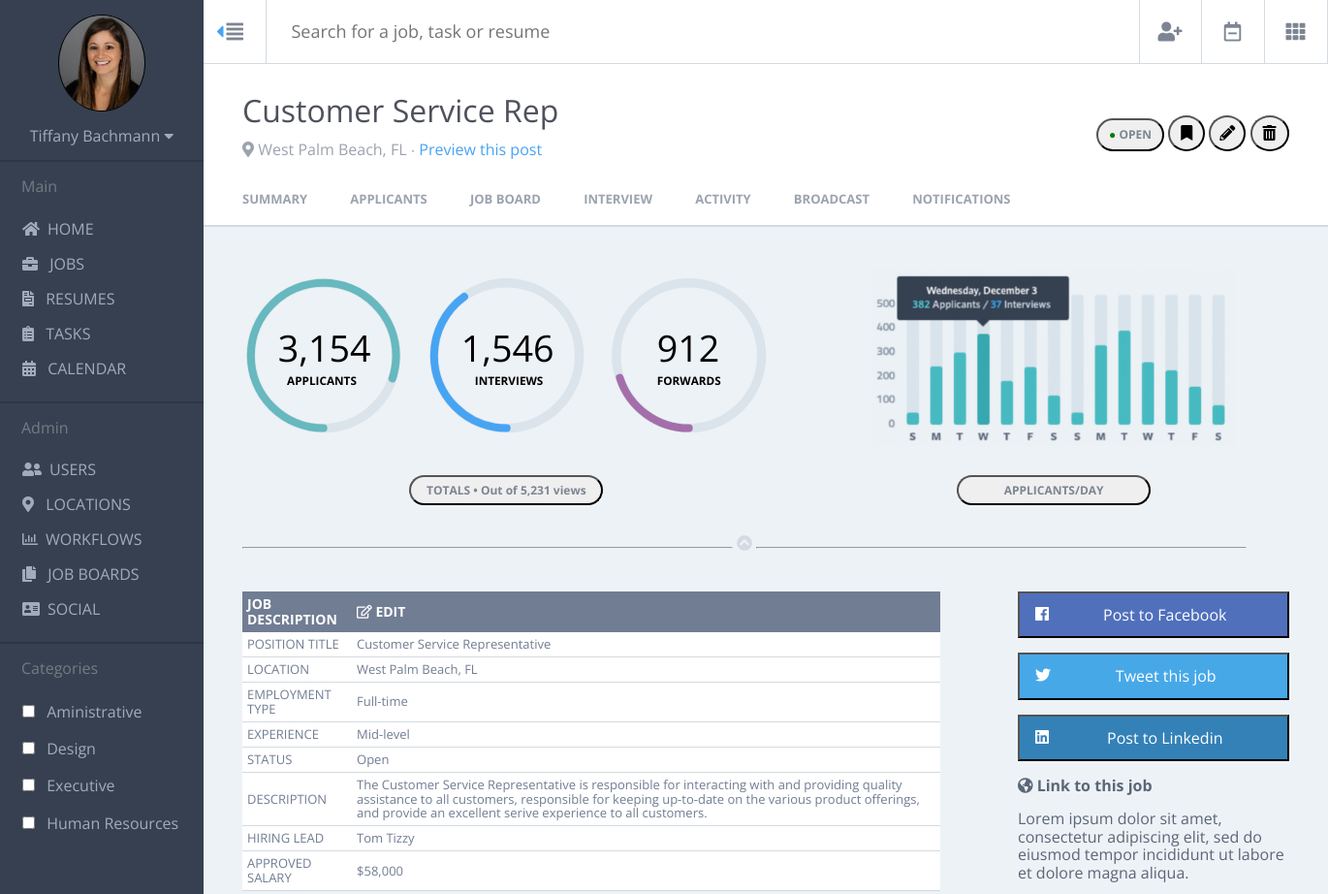
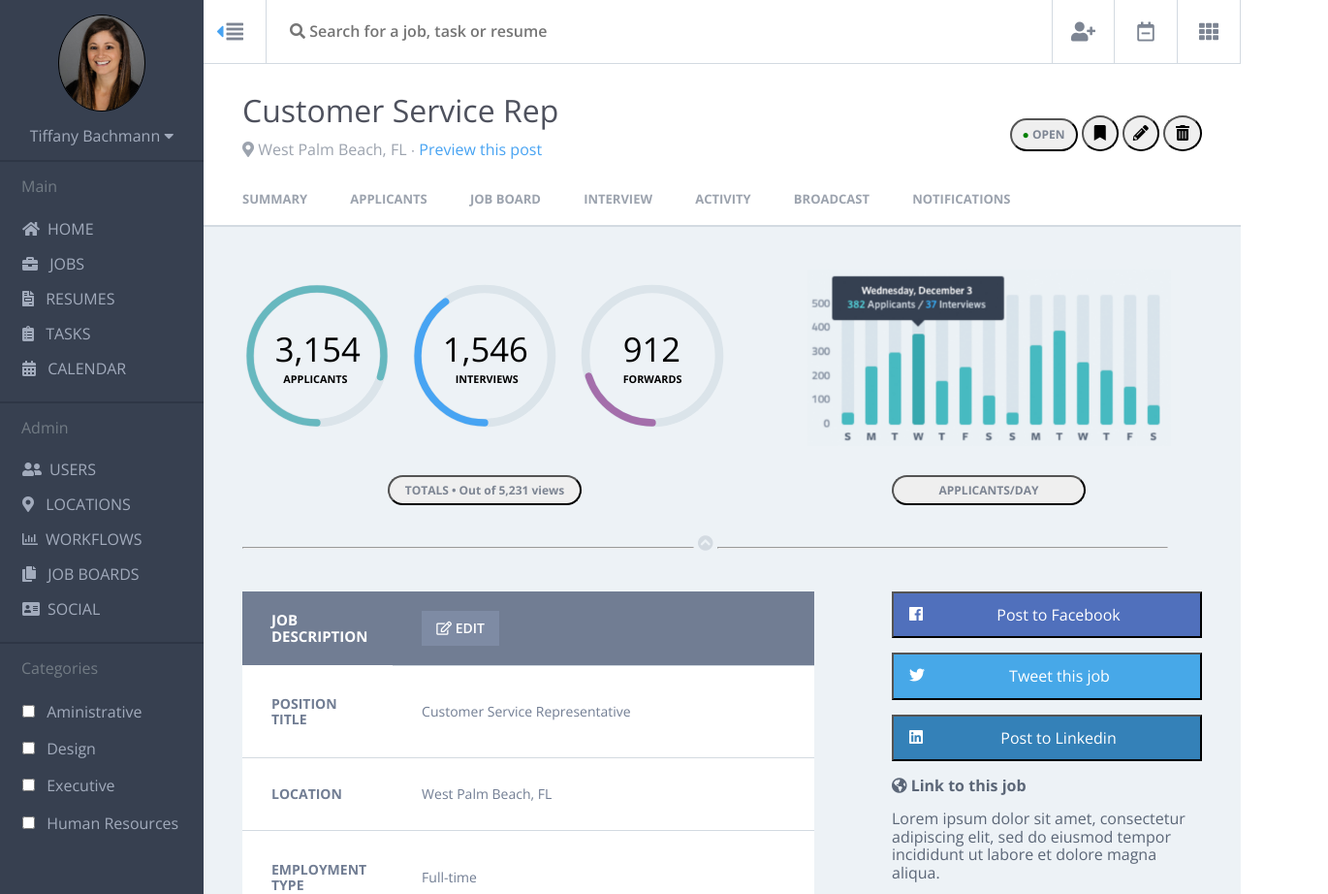
Before and after one commit to trbachmann/tb-comp-challenge-2, a plain HTML site: page index.html in a window 1280 px wide. Shown: the top 922 px of the page at 97% size, 1370 px wide, since content can reach past the window. Drawn offline with nearby package versions, Linux system fonts and the light colour scheme.

Commit message:
Add more updates to css

```diff
--- a/index.html
+++ b/index.html
@@ -60,7 +60,7 @@
   <section class="main">
     <section class="search-area">
       <button class= "square-btns" aria-label="Expand Menu"><i class="fas fa-caret-left"></i><i class="fas fa-align-justify"></i></button>
-      <input class="search-bar"type="text" placeholder="&#xF002; Search for a job, task or resume" maxlength="34">
+      <input class="search-bar"type="text" placeholder="&#xf002; Search for a job, task or resume" maxlength="34">
       <button class="square-btns left-border"><i class="fas fa-user-plus"></i></button>
       <button class="square-btns"><i class="far fa-calendar-minus"></i></button>
       <button class="square-btns"><i class="fas fa-th"></i></button>
@@ -152,50 +152,48 @@
       <hr class="collapse-lines">
     </div>
     <section class="job-area">
-      <section class="job-description">
         <table>
           <thead>
             <tr>
                 <th>JOB DESCRIPTION</th>
-                <th><i class="far fa-edit"></i> EDIT</th>
+                <td><button class="edit-btn"><i class="far fa-edit"></i> EDIT</th></button>
             </tr>
           </thead>
           <tbody>
             <tr>
-              <td>POSITION TITLE</td>
+              <td class="table-subtitles">POSITION TITLE</td>
               <td>Customer Service Representative</td>
             </tr>
             <tr>
-              <td>LOCATION</td>
+              <td class="table-subtitles">LOCATION</td>
               <td>West Palm Beach, FL</td>
             </tr>
             <tr>
-              <td>EMPLOYMENT TYPE</td>
+              <td class="table-subtitles">EMPLOYMENT TYPE</td>
               <td>Full-time</td>
             </tr>
             <tr>
-              <td>EXPERIENCE</td>
+              <td class="table-subtitles">EXPERIENCE</td>
               <td>Mid-level</td>
             </tr>
             <tr>
-              <td>STATUS</td>
+              <td class="table-subtitles">STATUS</td>
               <td>Open</td>
             </tr>
             <tr>
-              <td>DESCRIPTION</td>
+              <td class="table-subtitles">DESCRIPTION</td>
               <td>The Customer Service Representative is responsible for interacting with and providing quality assistance to all customers, responsible for keeping up-to-date on the various product offerings, and provide an excellent serive experience to all customers.</td>
             </tr>
             <tr>
-              <td>HIRING LEAD</td>
+              <td class="table-subtitles">HIRING LEAD</td>
               <td>Tom Tizzy</td>
             </tr>
             <tr>
-              <td>APPROVED SALARY</td>
+              <td class="table-subtitles">APPROVED SALARY</td>
               <td>$58,000</td>
             </tr>
           </tbody>
           </table>
-      </section>
       <section class="social-media-area">
         <button class="social-btns facebook-btn"><i class="fab fa-facebook"></i> Post to Facebook</button>
         <button class="social-btns twitter-btn"><i class="fab fa-twitter"></i> Tweet this job</button>
--- a/styles.css
+++ b/styles.css
@@ -6,7 +6,7 @@ body {
   display: grid;
   grid-template-columns: 210px 1fr;
   background-color: white;
-  font-family: 'Open Sans', "Font Awesome 5 Free", sans-serif;
+  font-family: 'Open Sans', 'Font Awesome\ 5 Free', sans-serif;
   margin: auto;
 }
 
@@ -103,11 +103,16 @@ label {
 
 .search-bar {
   border: none;
-  font-size: 18px;
-  padding-left: 10px;
+  font-size: 16px;
+  padding-left: 24px;
+  font-weight: 600;
 }
 
-/*PAGE HEARD STYLING (where CSR and location is)*/
+.search-bar:hover{
+  border: .5px solid #47a3f2;
+}
+
+/*PAGE HEAD STYLING (where CSR and location is)*/
 .page-header {
   align-items: center;
   border-top: 1px solid #d3dae1;
@@ -133,6 +138,10 @@ h1 {
 a {
   color: #47a3f2;
   text-decoration: none;
+}
+
+a:hover {
+  text-decoration: underline;
 }
 
 .open-btn {
@@ -222,6 +231,12 @@ a {
   stroke-width: 1.7;
   stroke: #67b8bf;
   stroke-linecap: round;
+  animation: applicant-animate 2s ease-in;
+}
+
+@keyframes applicant-animate {
+  0% {stroke-dasharray: 0, 100}
+  100% {stroke-dasharray: 80, 100 }
 }
 
 .inner-interview-circ {
@@ -229,6 +244,12 @@ a {
   stroke-width: 1.7;
   stroke: #47a4f3;
   stroke-linecap: round;
+  animation: interview-animate 2s ease-in;
+}
+
+@keyframes interview-animate {
+  0% {stroke-dasharray: 0, 100}
+  100% {stroke-dasharray: 40, 100 }
 }
 
 .inner-forward-circ{
@@ -236,6 +257,12 @@ a {
   stroke-width: 1.7;
   stroke: #a46eab;
   stroke-linecap: round;
+  animation: forward-circ-animate 2s ease-in;
+}
+
+@keyframes forward-circ-animate {
+  0% {stroke-dasharray: 0, 100}
+  100% {stroke-dasharray: 20, 100 }
 }
 
 .graph-text {
@@ -257,6 +284,12 @@ a {
 
 .bars{
   margin: auto;
+  animation: animate-bar-graph 2s ease-in;
+}
+
+@keyframes animate-bar-graph {
+  0% {opacity: 0;}
+  100% {opacity: 1;}
 }
 
 .total-btn, .applicant-btn {
@@ -294,7 +327,7 @@ a {
 .job-area {
   background-color: #edf2f6;
   display: grid;
-  grid-template-columns: 800px 1fr;
+  grid-template-columns: 1fr 400px;
 }
 
 table {
@@ -312,15 +345,39 @@ thead {
 }
 
 th {
-  padding: 5px;
+  font-size: 15px;
+  padding: 20px 0 20px 30px;
   text-align: left;
+
 }
 
 td {
  border-bottom: 1px solid #d3dae1;
- font-size: 13px;
- padding: 5px;
+ font-size: 14px;
+ padding: 20px 20px 20px 30px;
+ /*padding: 20px 0 20px 0px;*/
  text-align: left;
+}
+
+.table-subtitles {
+  padding: 20px 20px 20px 30px;
+  /*padding: 25px 0 25px 0;*/
+  font-weight: bold;
+}
+
+.edit-btn {
+    background-color: #7e8ba4;
+    border: none;
+    color: white;
+    font-weight: 600;
+    padding: 10px;
+    text-align: center;
+    width: 80px;
+}
+
+.edit-btn:hover  {
+  background-color: white;
+  color: #7e8ba4;
 }
 
 /*SOCIAL MEDIA AREA STYLING*/
```
